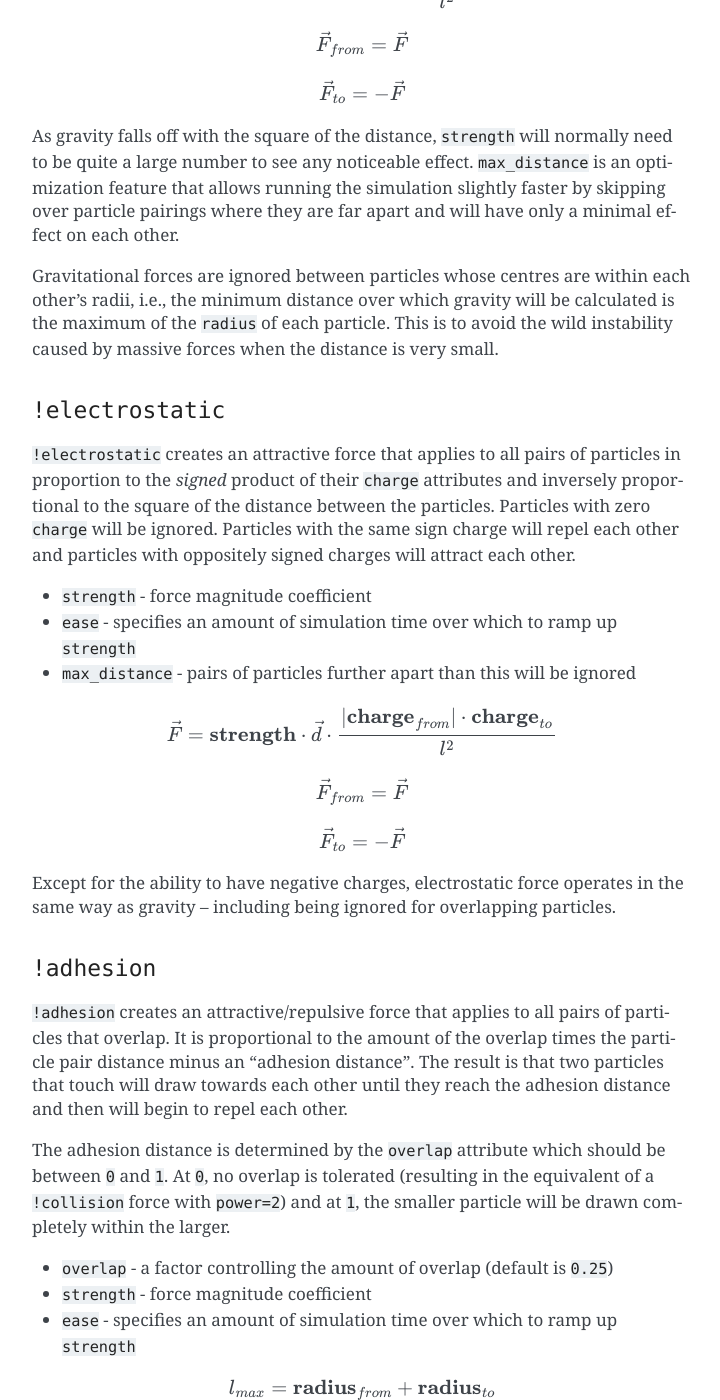
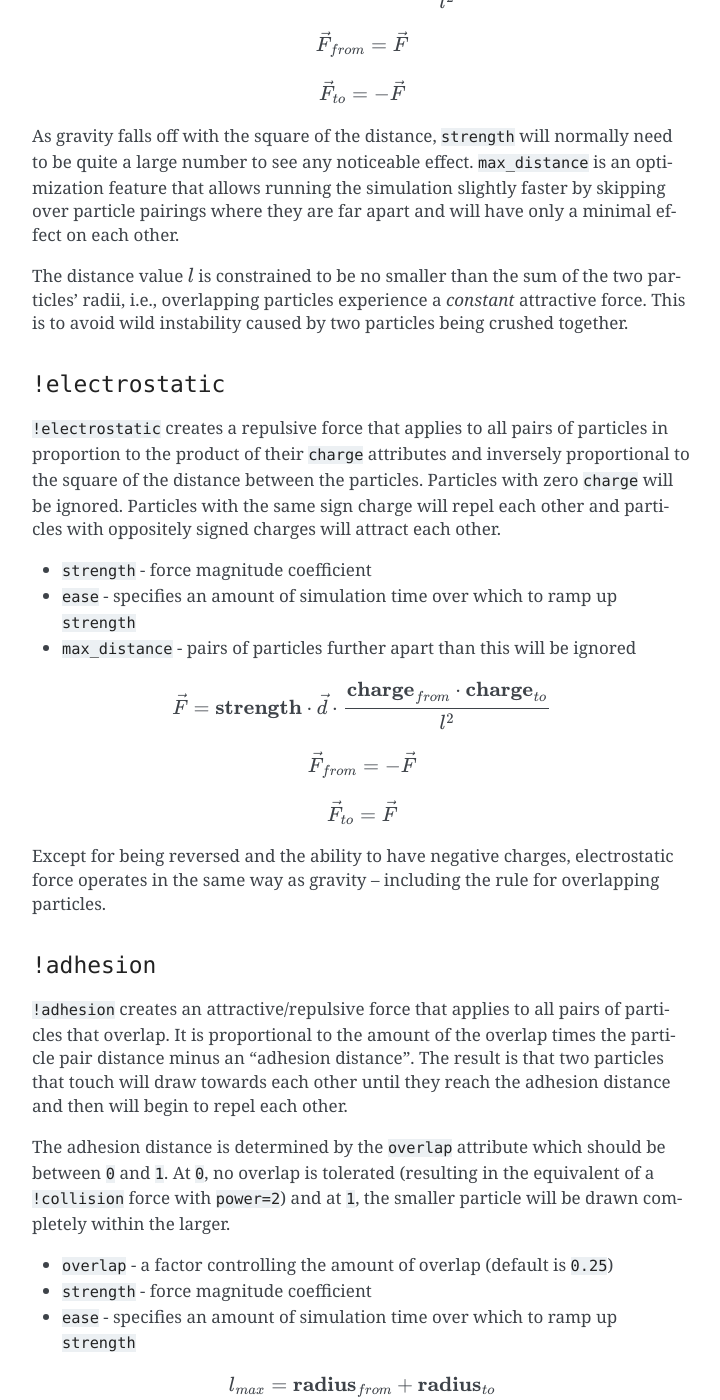
Before and after one commit to jonathanhogg/flitter, a Sphinx documentation site: the page built from docs/physics.md, in a window 1280 px wide and 1400 px high, scrolled down 6100 px. Shown: the whole window, without its empty margins (388-1108 px from the left). Built offline with Sphinx 7.4.7, drawn with Linux system fonts in a browser that asks for light colours.

Commit message:
Changes to how `!electrostatic` and `!gravity` forces work close-up
Make these forces constant when the particles overlap - this is a
generally better idea as it will work with linear `!collision` forces.
Also fix the documentation for `!electrostatic`, which was junk.

````diff
--- a/docs/physics.md
+++ b/docs/physics.md
@@ -285,15 +285,15 @@ an optimization feature that allows running the simulation slightly faster by
 skipping over particle pairings where they are far apart and will have only a
 minimal effect on each other.
 
-Gravitational forces are ignored between particles whose centres are within
-each other's radii, i.e., the minimum distance over which gravity will be
-calculated is the maximum of the `radius` of each particle. This is to avoid
-the wild instability caused by massive forces when the distance is very small.
+The distance value $l$ is constrained to be no smaller than the sum of the two
+particles' radii, i.e., overlapping particles experience a *constant* attractive
+force. This is to avoid wild instability caused by two particles being crushed
+together.
 
 ### `!electrostatic`
 
-`!electrostatic` creates an attractive force that applies to all pairs of
-particles in proportion to the *signed* product of their `charge` attributes and
+`!electrostatic` creates a repulsive force that applies to all pairs of
+particles in proportion to the product of their `charge` attributes and
 inversely proportional to the square of the distance between the particles.
 Particles with zero `charge` will be ignored. Particles with the same sign
 charge will repel each other and particles with oppositely signed charges will
@@ -306,19 +306,20 @@ attract each other.
 
 ```{math}
 \vec{F} = \textbf{strength} \cdot \vec{d} \cdot
-{ | \textbf{charge}_{from} | \cdot \textbf{charge}_{to} \over l^2}
+{\textbf{charge}_{from} \cdot \textbf{charge}_{to} \over l^2}
 ```
 
 ```{math}
-\vec{F}_{from} = \vec{F}
+\vec{F}_{from} = -\vec{F}
 ```
 
 ```{math}
-\vec{F}_{to} = -\vec{F}
+\vec{F}_{to} = \vec{F}
 ```
 
-Except for the ability to have negative charges, electrostatic force operates
-in the same way as gravity – including being ignored for overlapping particles.
+Except for being reversed and the ability to have negative charges,
+electrostatic force operates in the same way as gravity – including the rule
+for overlapping particles.
 
 ### `!adhesion`
 
````
Also changed, not shown: 1 other file.
